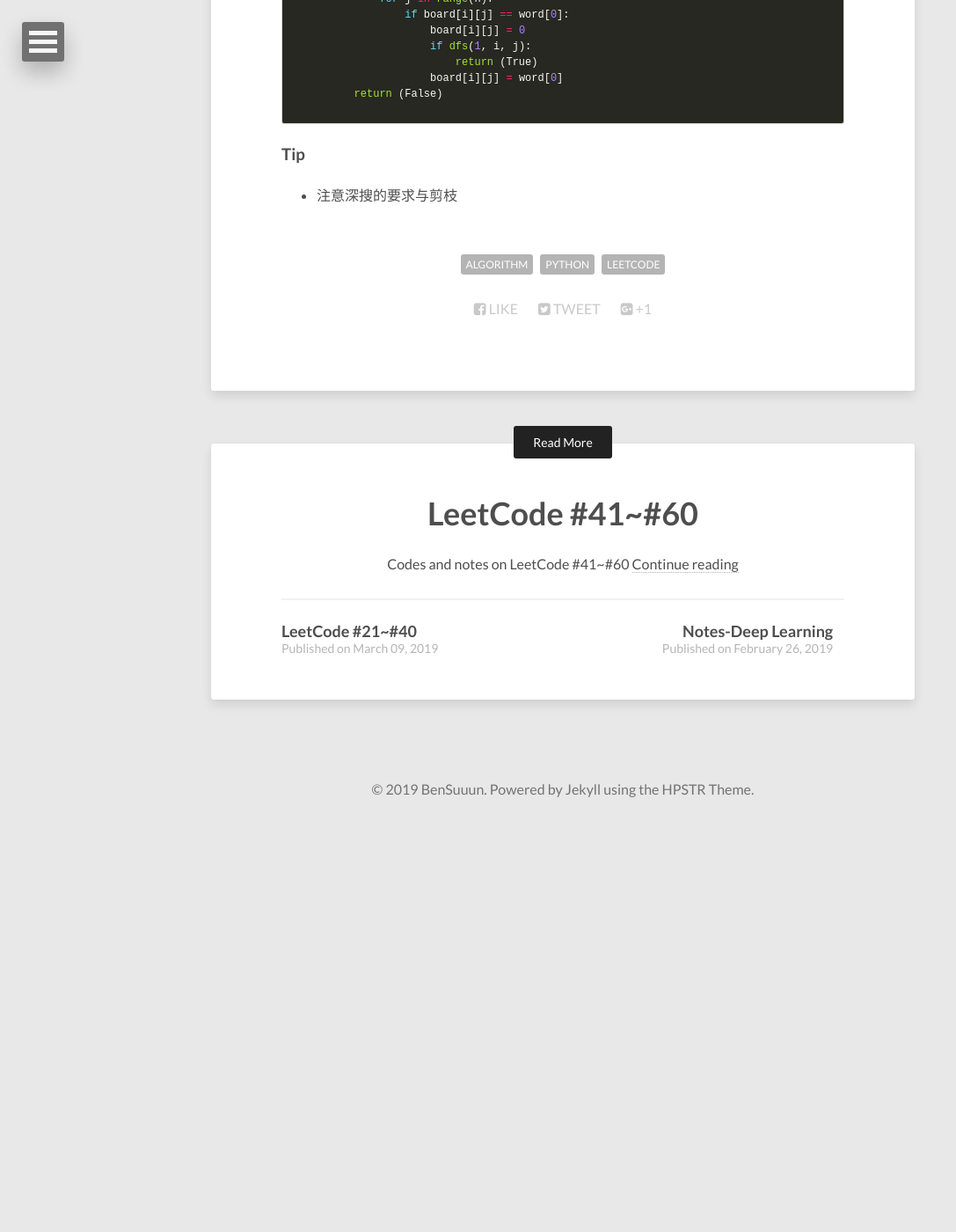
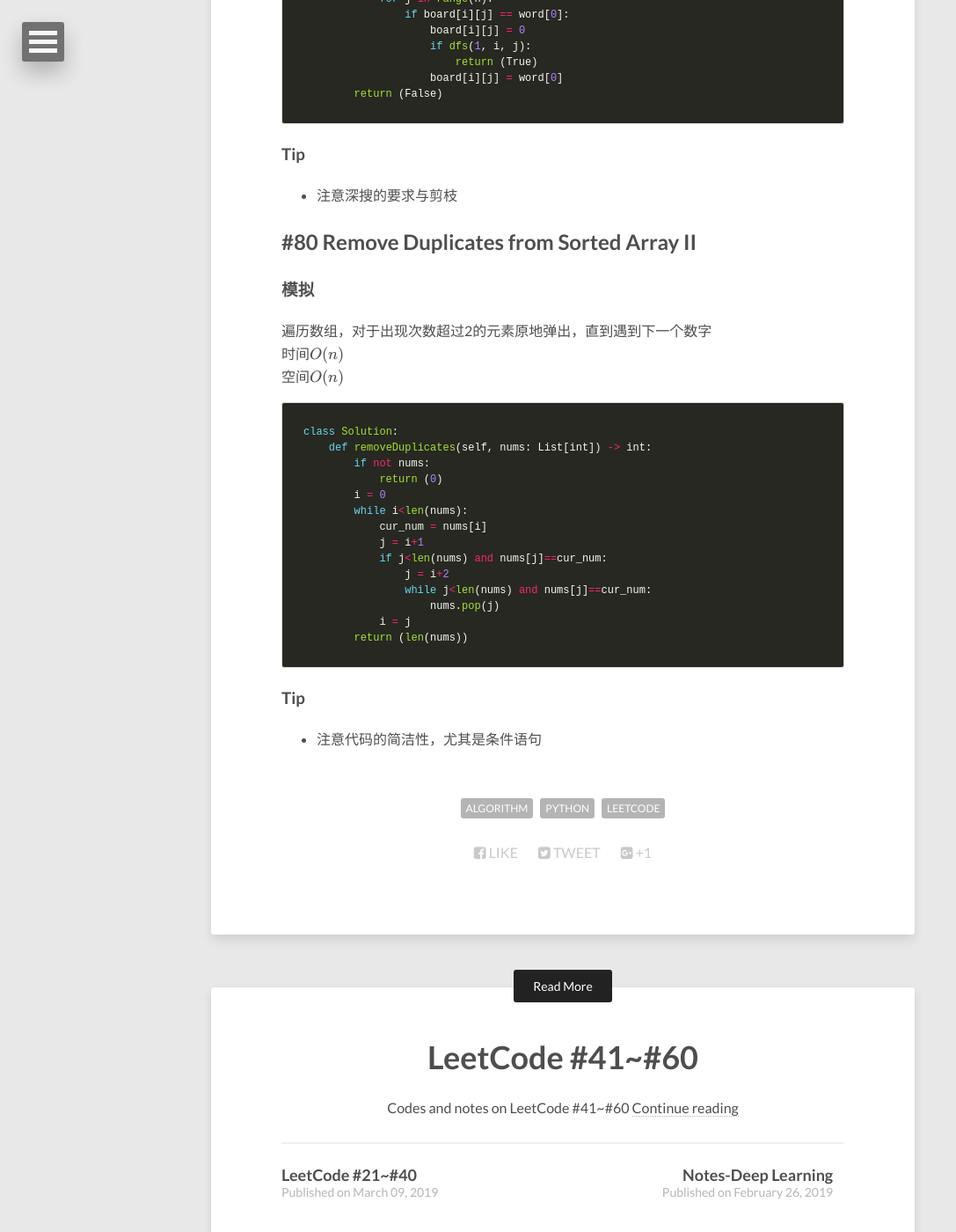
Before and after one commit to Wangbin-Sun/wangbin-sun.github.io, a Jekyll site: the page built from _posts/2019-04-18-leetcode-61-to-80.md, in a window 1280 px wide and 1400 px high, scrolled down 16034 px. Shown: the whole window at 88% size, without its empty margins (0-1087 px from the left). Built offline with Jekyll 4.4.1, drawn with Linux system fonts in a browser that asks for light colours; nearby versions of some CDN libraries; formulas are drawn with MathJax 3; before the commit the page ends 16972 px from its top, so only the background shows below that.

Commit message:
Update Leetcode to #80

````diff
--- a/_posts/2019-04-18-leetcode-61-to-80.md
+++ b/_posts/2019-04-18-leetcode-61-to-80.md
@@ -705,3 +705,29 @@ class Solution:
 
 ### Tip
 * 注意深搜的要求与剪枝
+
+## #80 Remove Duplicates from Sorted Array II
+
+### 模拟
+遍历数组，对于出现次数超过2的元素原地弹出，直到遇到下一个数字
+时间$O(n)$
+空间$O(n)$
+```python
+class Solution:
+    def removeDuplicates(self, nums: List[int]) -> int:
+        if not nums:
+            return (0)
+        i = 0
+        while i<len(nums):
+            cur_num = nums[i]
+            j = i+1
+            if j<len(nums) and nums[j]==cur_num:
+                j = i+2
+                while j<len(nums) and nums[j]==cur_num:
+                    nums.pop(j)
+            i = j
+        return (len(nums))
+```
+
+### Tip
+* 注意代码的简洁性，尤其是条件语句
````
